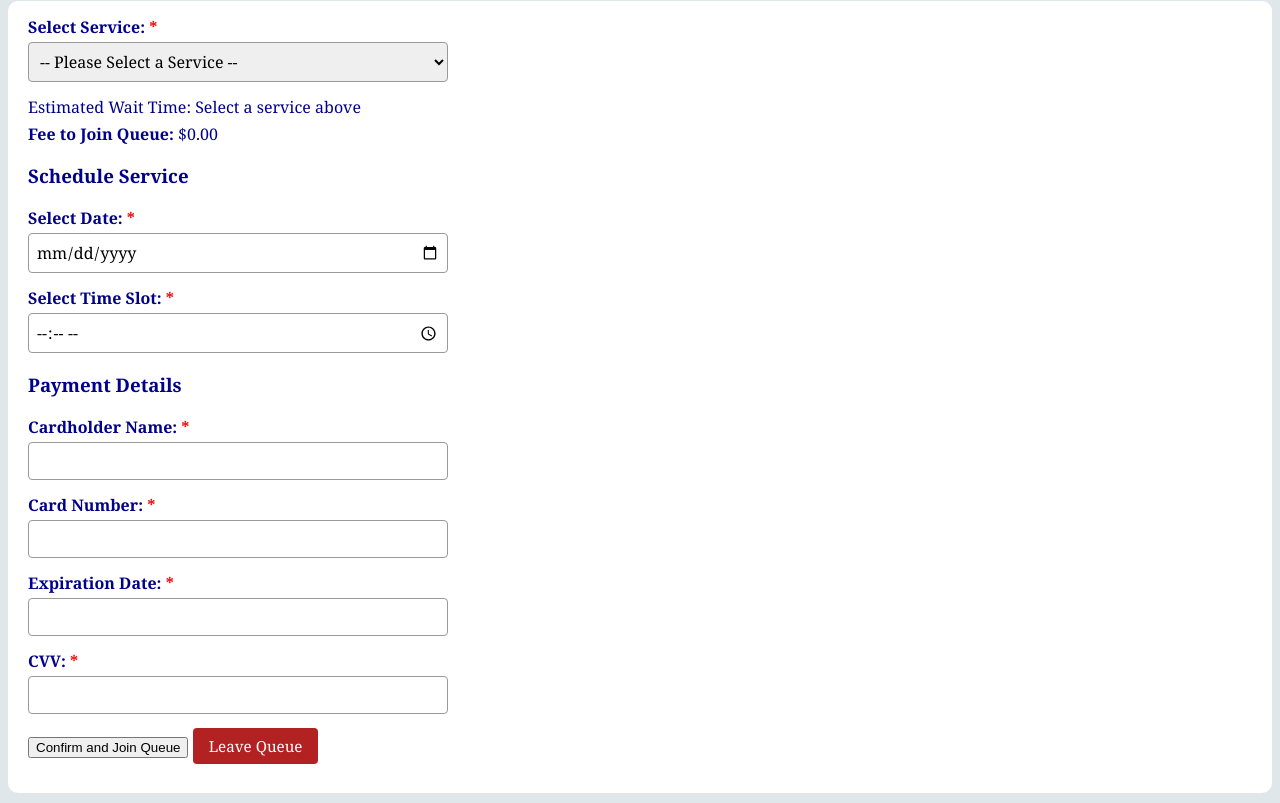
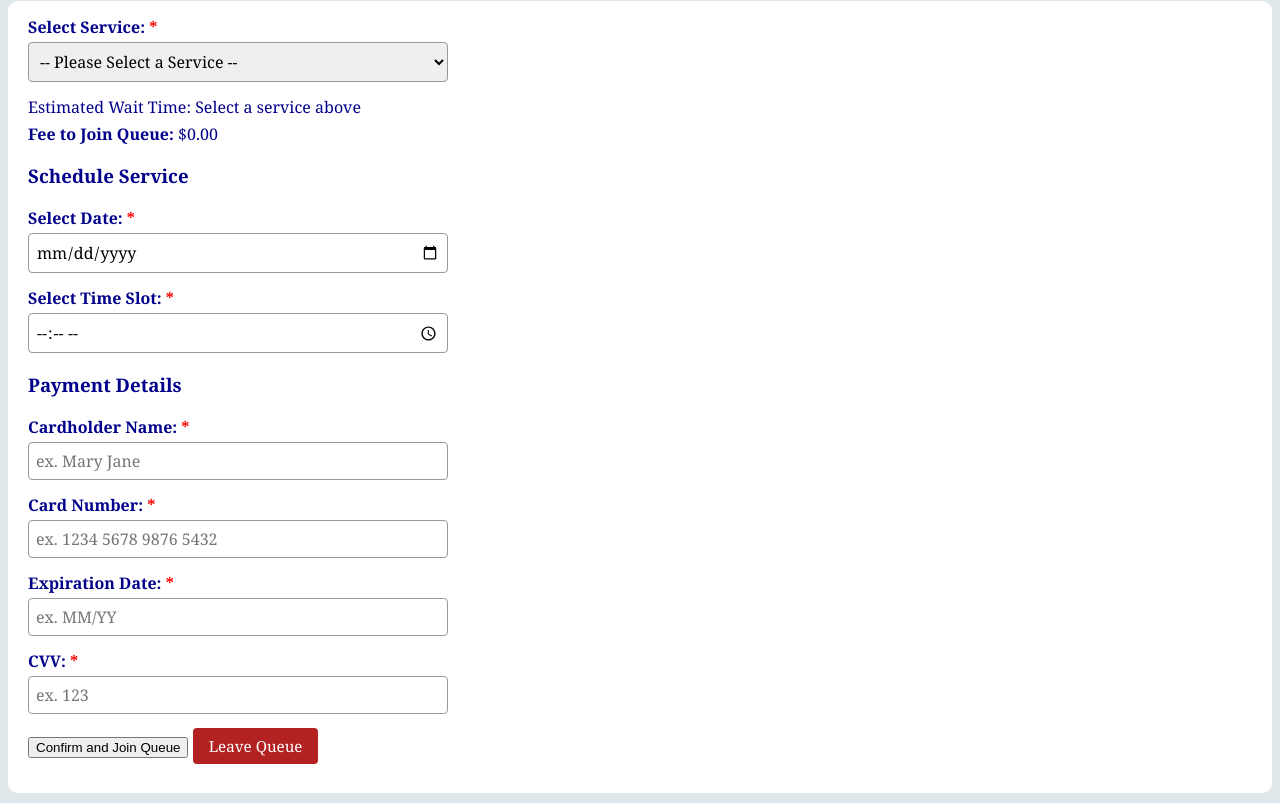
Before and after one commit to ccnguy200/QueueSmart, a plain HTML site: page second/join_queue.html in a window 1280 px wide. Shown: the part 200-1003 px from the top of the page. Drawn offline with Linux system fonts and the light colour scheme.

Commit message:
Update join_queue.html
- Added restrictions on user input for card num, exp date, and cvv.
- Also added placeholder examples for each input section.

```diff
--- a/second/join_queue.html
+++ b/second/join_queue.html
@@ -74,25 +74,25 @@
                 <!-- User inputs card name first -->
                 <div class="form-group">
                     <label for="card-name">Cardholder Name: <span style="color:red;">*</span></label>
-                    <input type="text" id="card-name" name="card-name" required>
+                    <input type="text" id="card-name" name="card-name" placeholder="ex. Mary Jane" required>
                 </div>
 
                 <!-- User inputs card num next -->
                 <div class="form-group">
                     <label for="card-number">Card Number: <span style="color:red;">*</span></label>
-                    <input type="text" id="card-number" name="card-number" required>
+                    <input type="text" id="card-number" name="card-number" placeholder="ex. 1234 5678 9876 5432" maxlength="16" required>
                 </div>
 
                 <!-- User inputs exp date next -->
                 <div class="form-group">
                     <label for="exp-date">Expiration Date: <span style="color:red;">*</span></label>
-                    <input type="text" id="exp-date" name="exp-date" required>
+                    <input type="text" id="exp-date" name="exp-date" placeholder="ex. MM/YY" maxlength="5" required>
                 </div>
 
                 <!-- User inputs cvv num next -->
                 <div class="form-group">
                     <label for="cvv">CVV: <span style="color:red;">*</span></label>
-                        <input type="password" id="cvv" name="cvv" required>
+                        <input type="password" id="cvv" name="cvv" placeholder="ex. 123" maxlength="3" required>
                 </div>
 
                 <!-- Feature 3: Join or leave a queue -->
```
